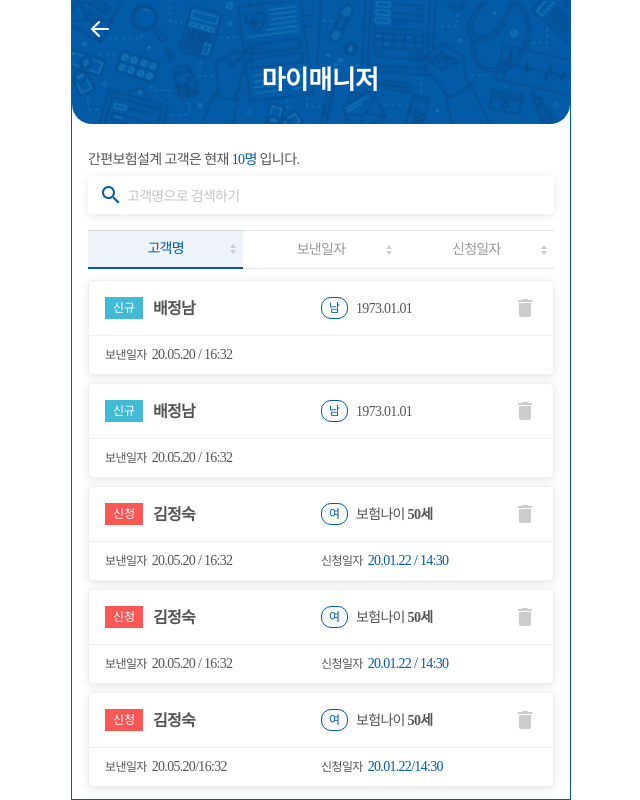
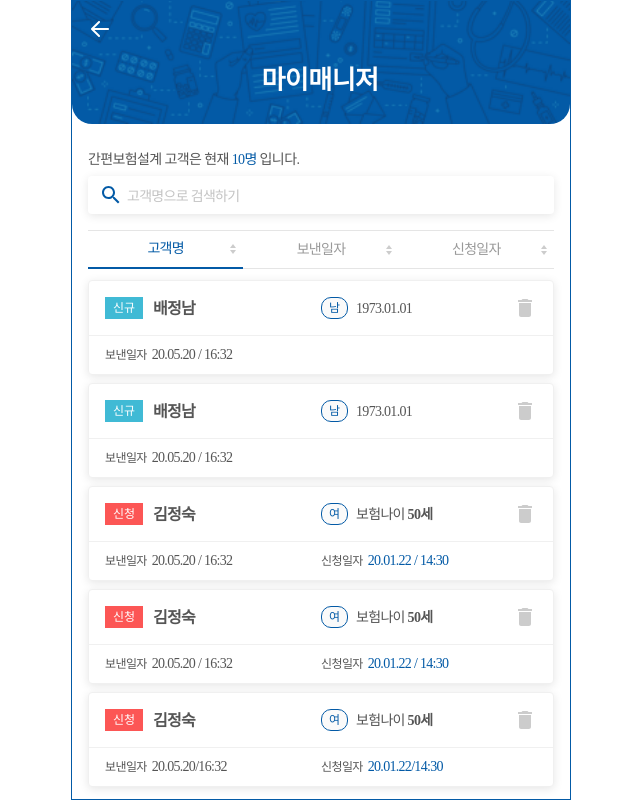
Before and after one commit to bowdawn/mymanager, a React (Create React App) app: page /dummypage1 in a window 1280 px wide. Shown: the whole page, without its empty margins (319-959 px from the left). Built offline with nearby package versions, Linux system fonts and the light colour scheme; a web font is replaced by a local one.

Commit message:
fix styling

```diff
--- a/src/pages/dummy.tsx
+++ b/src/pages/dummy.tsx
@@ -17,7 +17,9 @@ const DummyPage: FC = (props: any) => {
         <Link href='/dummypage2' style={{ color: 'green' }}>
           페이지2 으로 이동 (디자인 완료)
         </Link>
-        <Link href='/dummypage3'>페이지3 으로 이동 (디자인 진행중)</Link>
+        <Link href='/dummypage3' style={{ color: 'green' }}>
+          페이지3 으로 이동 (디자인 완료)
+        </Link>
         <Link href='/dummypage4'>페이지4 으로 이동 (디자인 진행중)</Link>
       </Space>
     </div>
--- a/src/pages/dummy1.less
+++ b/src/pages/dummy1.less
@@ -85,17 +85,17 @@
 
   .ant-radio-button-wrapper-checked {
     &:not(.ant-radio-button-wrapper-disabled) {
-      z-index: 1;
-      border-top: 1px solid #0000001a;
       border-left: transparent;
       border-right: transparent;
+      border-top-color: #0000001a;
       border-bottom: 2px solid @primary-color;
+      background-color: transparent;
       div {
         color: @primary-color;
       }
 
-      &hover {
-        border-color: 1 solid #000000;
+      &:hover {
+        border-top-color: #0000001a;
       }
       &:hover::before {
         background-color: transparent;
```
Also changed, not shown: src/assets/icons/kakao.svg.
